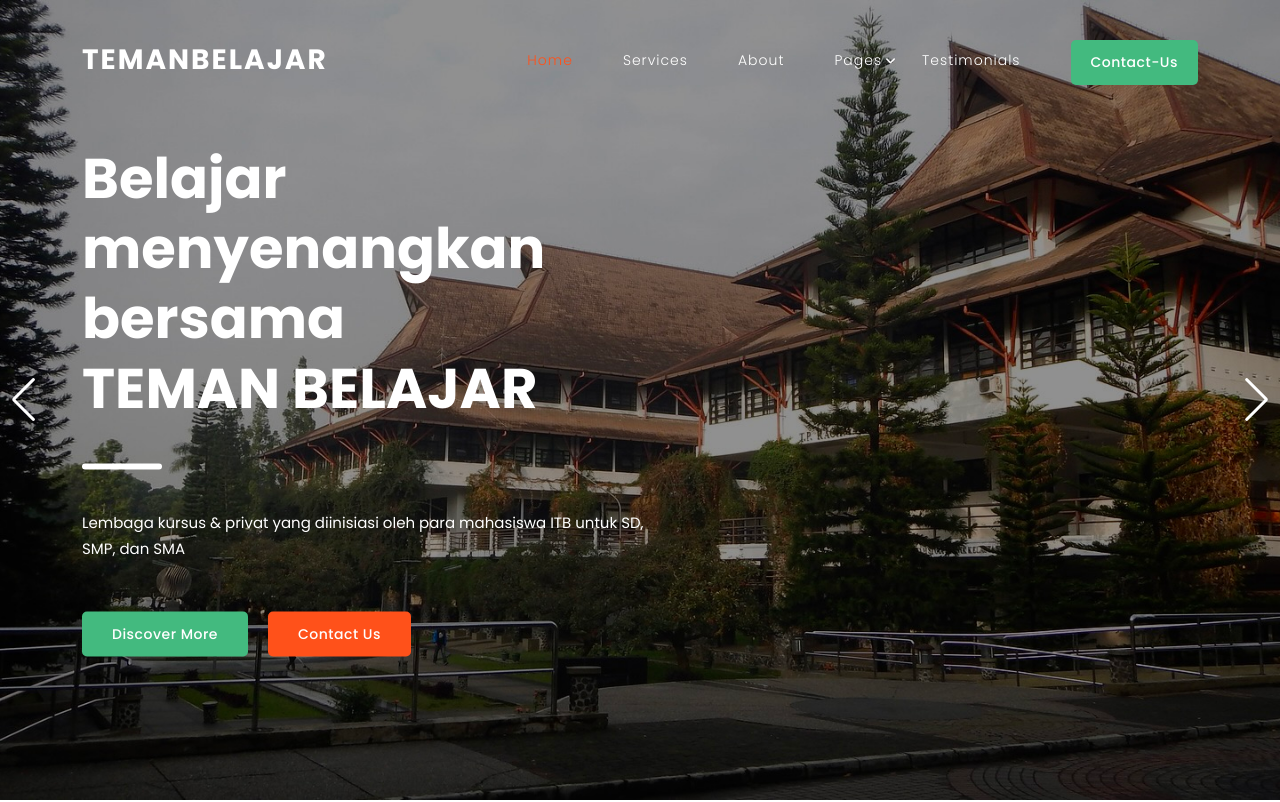
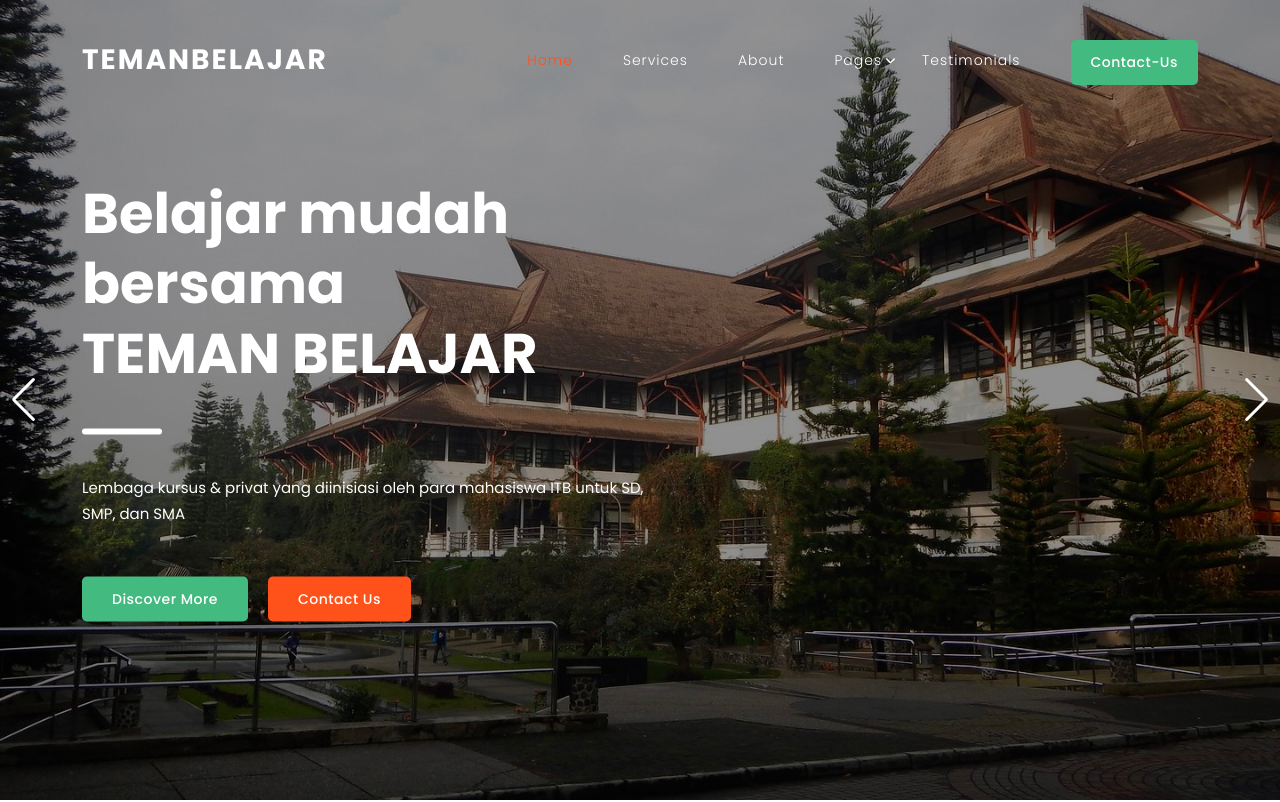
Before and after one commit to AlfianHanifFY/WebTemanBelajar, a plain HTML site: page index.html in a window 1280 px wide. Shown: the top 802 px of the page. Drawn offline with nearby package versions, Linux system fonts and the light colour scheme.

Commit message:
ubah dikit

```diff
--- a/index.html
+++ b/index.html
@@ -81,7 +81,7 @@
             <div class="row">
               <div class="col-lg-8">
                 <div class="header-text">
-                  <h2>Belajar menyenangkan <br>bersama<br> TEMAN BELAJAR</h2>
+                  <h2>Belajar mudah <br>bersama<br> TEMAN BELAJAR</h2>
                   <div class="div-dec"></div>
                   <p>Lembaga kursus & privat yang diinisiasi oleh para mahasiswa ITB untuk SD, SMP, dan SMA</p>
                   <div class="buttons">
```
